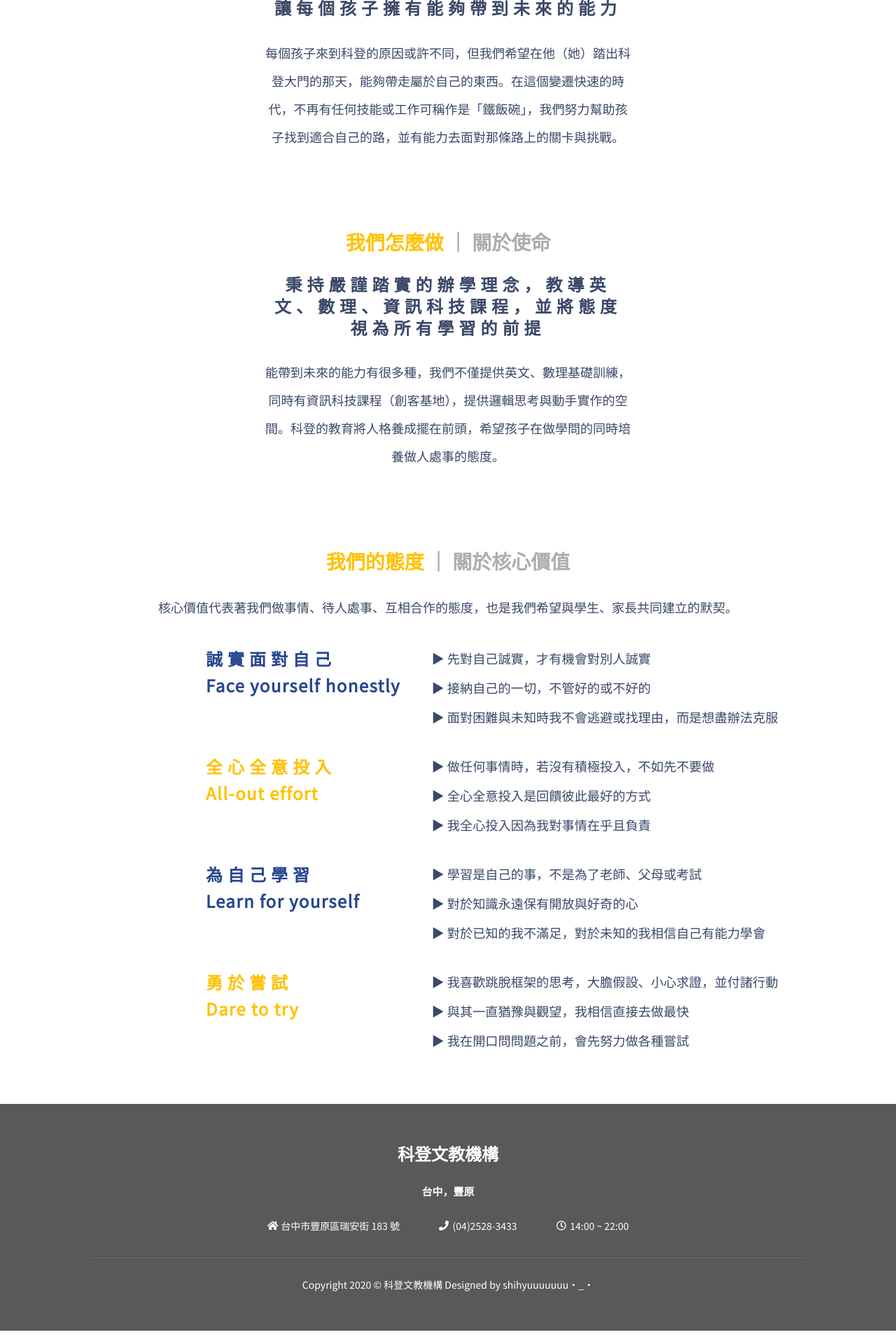
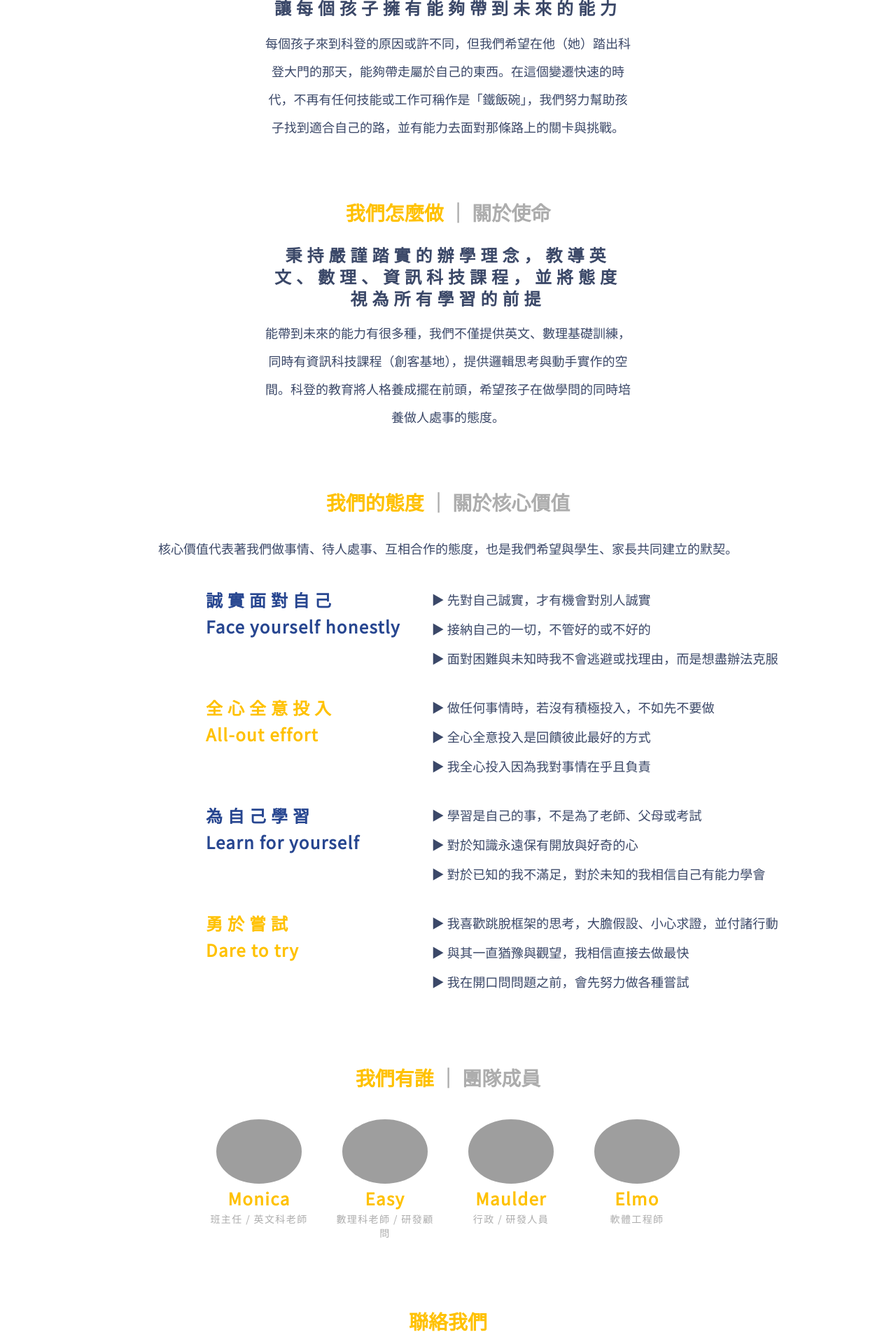
Before and after one commit to shihyuuuuuuu/golden_website, a Django app: page /home/aboutus in a window 1280 px wide. Shown: the part 600-2520 px from the top of the page at 70% size. Run offline with Django 3.2, Linux system fonts and the light colour scheme; grey boxes are pictures that could not be loaded.

Commit message:
Finish team-members and contact-us pages
Additional:
- Delete pycache files

```diff
--- a/home/static/css/aboutus.css
+++ b/home/static/css/aboutus.css
@@ -9,17 +9,15 @@
 #about_top .title h1 {
     font-size: 2.5rem;
     line-height: 2.5rem;
-    margin: 2rem auto;
 }
 .content-blk {
     background-color: #fff;
     color: #3b4868;
-    padding: 4rem 27rem;
+    padding: 2rem 27rem;
     text-align: center;
 }
 .content-blk h2 {
     letter-spacing: 0.5rem;
-    margin: 2rem auto;
 }
 .content-blk p {
     font-size: 18px;
@@ -28,25 +26,24 @@
 .title {
     color: #ffc100;
 }
+.title h1 {
+    margin: 2rem auto;
+}
 .title span {
     color: #adadad;
 }
 #core_values {
-    padding: 4rem 10rem;
+    padding: 2rem 10rem;
 }
 #core_values > .ui.grid {
     padding-left: 10rem;
-}
-#core_values p {
-    margin-top: 2rem;
 }
 #core_values .column {
     padding: 1rem;
     text-align: left;
 }
 #core_values h2 {
-    margin-top: 0.5rem;
-    margin-bottom: 0.5rem;
+    margin: 0.5rem auto;
 }
 #core_values .column span {
     display: block;
@@ -62,10 +59,36 @@
 .b_col {
     color: #274690;
 }
+#members {
+    padding: 2rem 20rem;
+}
+#members .member_card {
+    color: #adadad;
+    text-align: center;
+}
+.member_card img {
+    border-radius: 50%;
+    width: 80%;
+}
+.member_card h2 {
+    color: #ffc100;
+    letter-spacing: 0.1rem;
+    margin: 0.2rem auto;
+}
+.member_card span {
+    font-size: 1rem;
+    letter-spacing: 0.1rem;
+    line-height: 1.2rem;
+}
+#contact_us span {
+    display: block;
+    font-size: 1.2rem;
+    line-height: 2rem;
+}
 
 @media only screen and (max-width: 767px) {
-    .content-blk, #about_top {
-        padding: 2rem 1rem;
+    #about_top {
+        padding: 4rem 1rem 2rem;
     }
     #about_top .column {
         padding: 0.5rem;
@@ -73,7 +96,12 @@
     #about_top .title h1 {
         font-size: 1.8rem;
         line-height: 1.8rem;
+    }
+    .title h1 {
         margin: 1rem auto;
+    }
+    .content-blk {
+        padding: 1.5rem 1rem;
     }
     .content-blk p {
         font-size: 16px;
@@ -83,27 +111,24 @@
     .content-blk h1 {
         font-size: 1.5rem;
         line-height: 1.5rem;
-        margin: 1rem auto;
     }
     .content-blk h2 {
         font-size: 1.3rem;
         letter-spacing: 0.1rem;
         margin: 1rem auto;
     }
-    #core_values {
-        padding: 2rem 1rem;
+    #core_values, #members, #contact_us {
+        padding: 3rem 1rem;
     }
     #core_values > .ui.grid {
         padding-left: 0;
     }
-    #core_values p {
-        margin-top: 0.5rem;
-    }
-    #core_values .column {
-        padding: 1rem;
+    #core_values .column:first-child {
+        padding: 1rem 1rem 0.5rem 1rem;
         text-align: center;
     }
     #core_values .column:last-child {
+        padding: 0.5rem 1rem 1rem 1rem;
         text-align: left;
     }
     #core_values .column span {
@@ -111,4 +136,11 @@
         font-size: 16px;
         line-height: 30px;
     }
+    .member_card img {
+        width: 60%;
+    }
+    .member_card h2 {
+        font-size: 1.3rem;
+        margin: 0.7rem auto 0.2rem auto;
+    }
 }
--- a/home/static/js/base.js
+++ b/home/static/js/base.js
@@ -2,11 +2,13 @@ $(document).ready(function () {
     $('a[href*=\\#]').on('click', function (e) {
         $('.hamburger_icon').removeClass('active');
         $('.hamburger_icon').parent().removeClass('open');
-        if (window.location.pathname == '/home/') {
+        var hash = $(this).attr("href");
+        var target = hash.substring(0, hash.indexOf('#'));
+        var current = window.location.pathname.substring(6);
+        /* If the target page is the same as the current page. */
+        if (target == current || (target == '/' && current == '')) {
             e.preventDefault();
-            $('html, body').animate({
-                scrollTop: $(this.hash).offset().top - 60,
-            }, 0);
+            window.location.hash = hash.substring(hash.indexOf('#') + 1);
         }
     });
 
@@ -23,7 +25,6 @@ $(document).ready(function () {
             $(this).removeClass('active');
             $menu.removeClass('open');
         }
-        e.preventDefault();
     });
 
     /******************************
--- a/home/templates/aboutus.html
+++ b/home/templates/aboutus.html
@@ -93,4 +93,47 @@
         </div>
     </div>
 </div>
+<div class="content-blk" id="members">
+    <div class="title">
+        <h1>我們有誰 <span>｜ 團隊成員</span></h1>
+        <div class="ui padded centered grid">
+            <div class="four wide computer sixteen wide mobile column member_card">
+                <img src="https://semantic-ui.com/images/avatar/large/helen.jpg">
+                <h2>Monica</h2>
+                <span>班主任 / 英文科老師</span>
+            </div>
+            <div class="four wide computer sixteen wide mobile column member_card">
+                <img src="https://semantic-ui.com/images/avatar/large/steve.jpg">
+                <h2>Easy</h2>
+                <span>數理科老師 / 研發顧問</span>
+            </div>
+            <div class="four wide computer sixteen wide mobile column member_card">
+                <img src="https://semantic-ui.com/images/avatar2/large/elyse.png">
+                <h2>Maulder</h2>
+                <span>行政 / 研發人員</span>
+            </div>
+            <div class="four wide computer sixteen wide mobile column member_card">
+                <img src="https://semantic-ui.com/images/avatar2/large/matthew.png">
+                <h2>Elmo</h2>
+                <span>軟體工程師</span>
+            </div>
+        </div>
+    </div>
+</div>
+<div class="content-blk" id="contact_us">
+    <div class="title">
+        <h1>聯絡我們</h1>
+    </div>
+    <div>
+        <p>歡迎直接來班或撥打電話詢問<br>我們在富春國小後門斜對面（鄰近荒野鏢客牛排館）</p>
+        <span>台中市豐原區瑞安街 183 號</span>
+        <span>(04)2528-3433</span>
+        <div style="margin: 1rem auto">
+            <span><b>營業時間</b></span>
+            <span>週一～週五 14:00~22:00</span>
+            <span>週六 10:00~18:00</span>
+        </div>
+    </div>
+    <iframe src="https://www.google.com/maps/embed?pb=!1m18!1m12!1m3!1d4295.0166182853145!2d120.71553282887655!3d24.252804524479966!2m3!1f0!2f0!3f0!3m2!1i1024!2i768!4f13.1!3m3!1m2!1s0x0%3A0x613ff63961e67eab!2z56eB56uL56eR55m7576O6Kqe55-t5pyf6KOc57-S54-t!5e0!3m2!1szh-TW!2stw!4v1583736247142!5m2!1szh-TW!2stw" width=95% height="450" frameborder="0" style="border:0; margin: 2rem auto;" allowfullscreen=""></iframe>
+</div>
 {% endblock %}
--- a/home/templates/base_generic.html
+++ b/home/templates/base_generic.html
@@ -4,6 +4,7 @@
         {% block title %}<title>科登文教機構</title>{% endblock %}
         <meta charset="utf-8">
         <meta name="viewport" content="width=device-width, initial-scale=1,maximum-scale=1">
+        <meta name="theme-color" content="#1a1a7f"/>
 
         <!-- Add additional CSS in static file -->
         {% load static %}
@@ -23,7 +24,16 @@
             <div class="ui fixed inverted stackable menu">
                 <a class="header item" style="font-size:large" href="/">科登文教</a>
                 <div class="right menu" id="hamburger">
-                    <a class="item" id="menu_about" href="{% url 'aboutus' %}">關於我們</a>
+                    <div class="ui dropdown item">
+                        <div class="text">關於我們</div>
+                        <i class="dropdown icon"></i>
+                        <div class="menu">
+                            <a href="aboutus#about_top" class="item">願景與使命</a>
+                            <a href="aboutus#core_values" class="item">核心價值</a>
+                            <a href="aboutus#members" class="item">團隊成員</a>
+                            <a href="aboutus#contact_us" class="item">聯絡我們</a>
+                        </div>
+                    </div>
                     <div class="ui dropdown item">
                         <div class="text">開班部門</div>
                         <i class="dropdown icon"></i>
--- a/home/templates/index.html
+++ b/home/templates/index.html
@@ -31,7 +31,7 @@
                         </div>
                         <div class="sixteen wide column" align="center" id="schedule_link">
                             <i class="angle double right icon"></i>
-                            <a href="#" style="color:#fff;">看每週課表！</a>
+                            <a style="color:#fff; cursor: pointer;">看每週課表</a>
                         </div>
                     </div>
                 </div>
```
